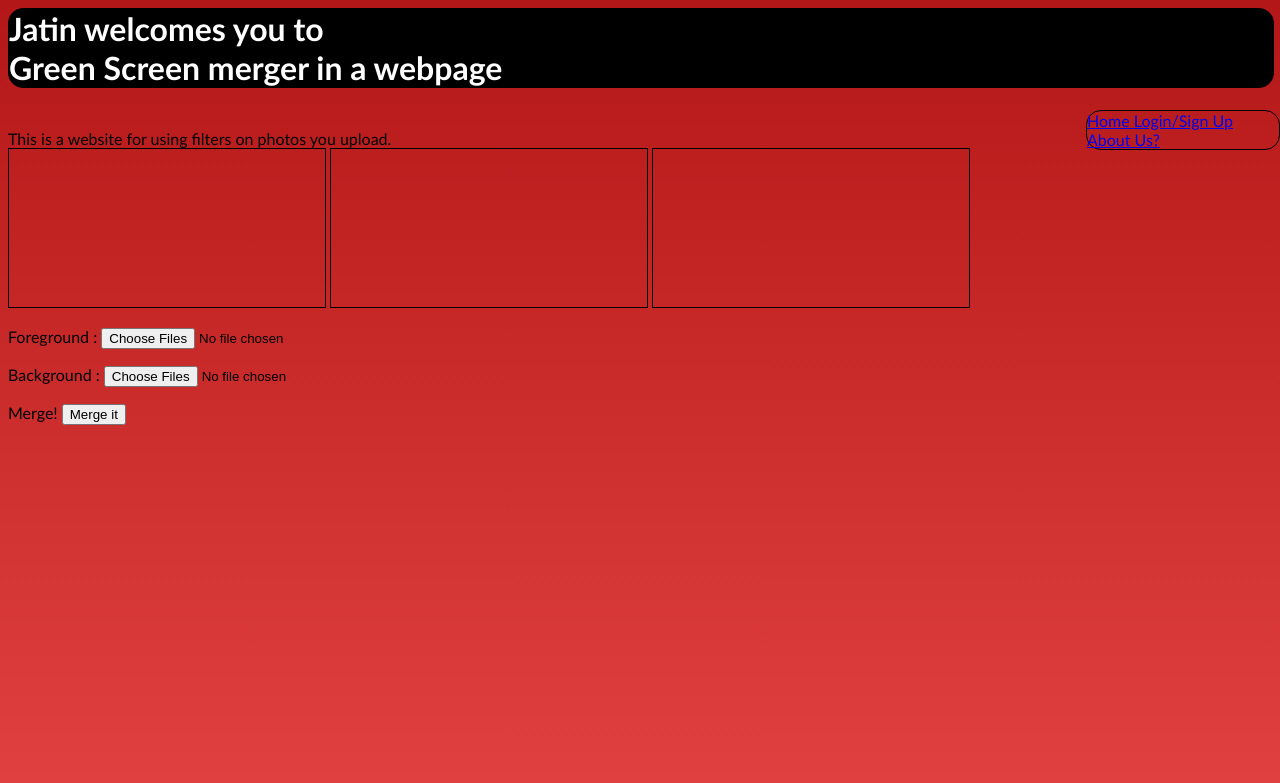
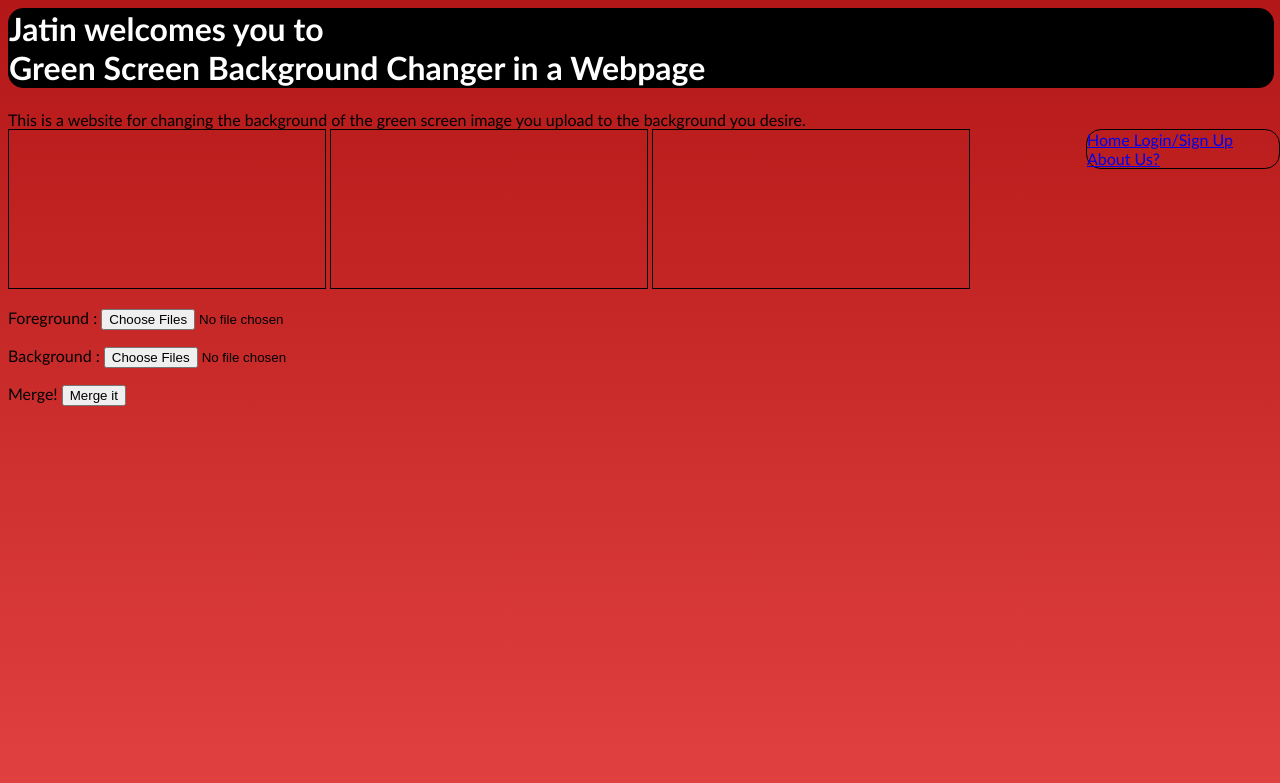
Before and after one commit to jatint17/image-editing, a PHP site: page /home.php in a window 1280 px wide. Shown: the top 783 px of the page. Run offline with PHP 8.4, Linux system fonts and the light colour scheme; a map, chart or similar area stays blank.

Commit message:
Add files via upload
second version

```diff
--- a/home.php
+++ b/home.php
@@ -1,17 +1,19 @@
-<?php session_start(); ?>
 <html>
+<script src="simpleimage.js"></script>
+<script src="uploadfg.js"></script>
+<link rel="stylesheet" type="text/css" href="styleit.css">
 <head>
   <h1>Jatin welcomes you to<br>
-      Green Screen merger in a webpage</h1>
+      Green Screen Background Changer in a Webpage</h1>
 </head>
 <body>
+  This is a website for changing the background of the green screen image you upload to the background you desire.
+  <br>
   <div id="one">
-  <a href="home.php">Home </a>
+  <a href="index.php">Home </a>
   <a href="login.php">Login/Sign Up </a>
   <a href="abs.php">About Us?</a>
-  </div><br>
-  This is a website for using filters on photos you upload.
-  <br>
+  </div>
   <canvas id="fgc"></canvas>
   <canvas id="bgc"></canvas>
   <canvas id="gsc"></canvas>
@@ -25,7 +27,4 @@
     <input type="button" value="Merge it" onclick="greenscreen()" id="gsmerge">
   </p>
 </body>
-<script src="simpleimage.js"></script>
-<script src="uploadfg.js"></script>
-<link rel="stylesheet" type="text/css" href="styleit.css">
 </html>
```
